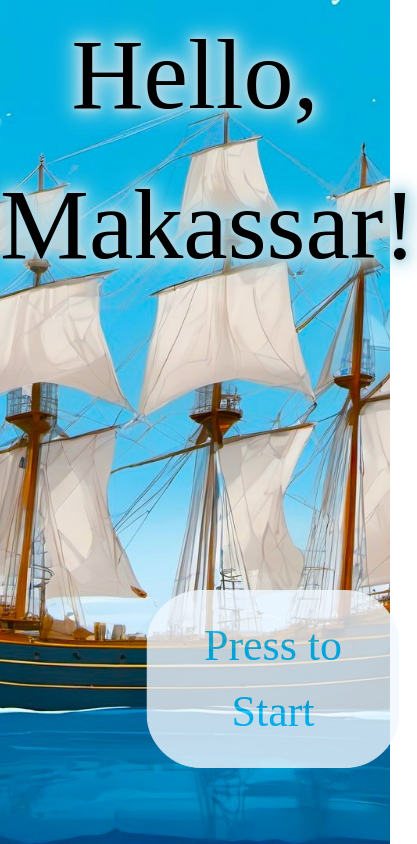
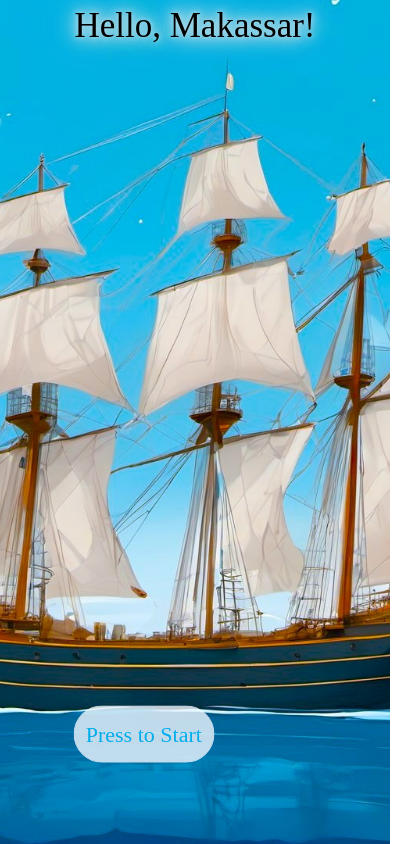
Before and after one commit to RafaelN54/PTI, a React (Vite) app: page / in a window 390 px wide. Shown: the whole page, 417 px wide, since content can reach past the window. Built offline with nearby package versions, Linux system fonts and the light colour scheme.

Commit message:
deploy config

```diff
--- a/src/App.css
+++ b/src/App.css
@@ -15,7 +15,7 @@ div{
   height: 100px;
 }
 
-.homescreen .judul {
+.judul {
   margin: auto;
   font-size: 100px;
   font-family: 'Parisienne';
@@ -44,7 +44,7 @@ div{
 }
 
 
-.button {
+.main {
   background-color: #f0f8ff; /* Warna biru muda */
   border: 1px solid #f0f8ff; /* Sama dengan warna background */
   color: #00BFFF; /* Warna teks (biru) */
@@ -60,7 +60,7 @@ div{
   opacity: 0.8;
 }
 
-.button:hover {
+.main:hover {
   background-color: #00BFFF;
   color: white;
   opacity: 1;
@@ -77,3 +77,28 @@ div{
   animation-duration: 1s;
   animation-iteration-count: infinite;
 }
+
+@media screen and (max-width: 768px) {
+.judul{
+  font-size: 35px;
+}
+
+.main{
+  text-align: center;
+  position: fixed;
+  font-size: 8px;
+}
+
+.homescreen button {
+  font-size: 20px;
+  border-radius: 30px;
+  padding: 10px;
+  text-align: center;
+  position: fixed;
+  bottom: 80px;
+  left: 20%;
+  font-family: 'Concert One';
+  transition-duration: 0.4s;
+}
+
+}
--- a/src/App.jsx
+++ b/src/App.jsx
@@ -6,7 +6,7 @@ function App() {
     <div className='homescreen'>
       <h1 className='judul'>Hello, Makassar!</h1>
       <button
-        className='button animated-button'
+        className='main animated-button'
         onClick={() => window.location.href = '/components/pickchar.jsx'}
       >
         Press to Start
```
